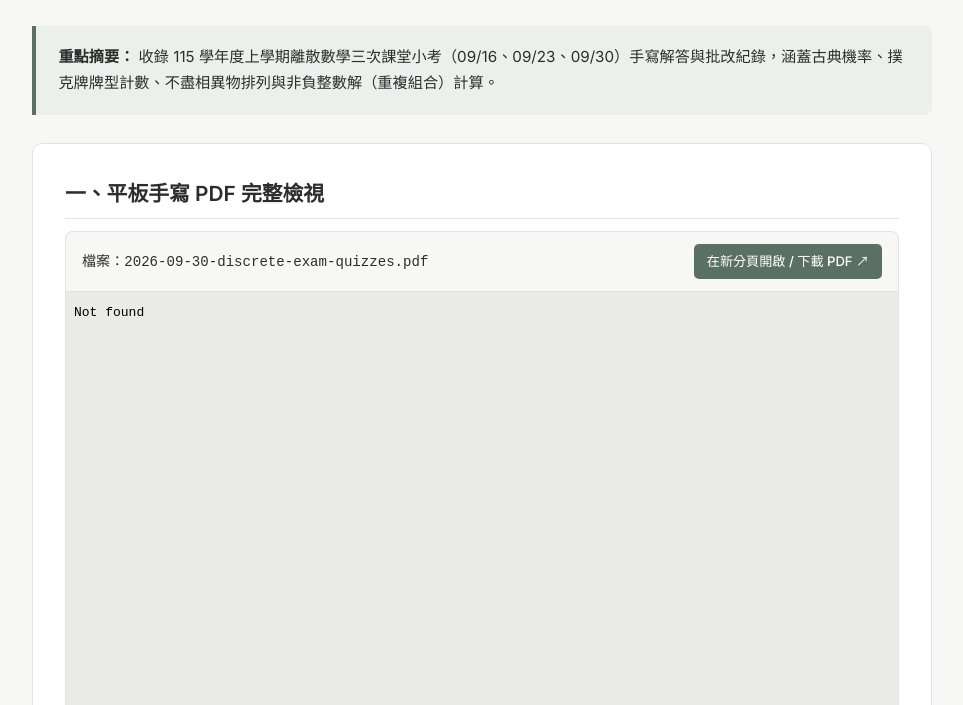
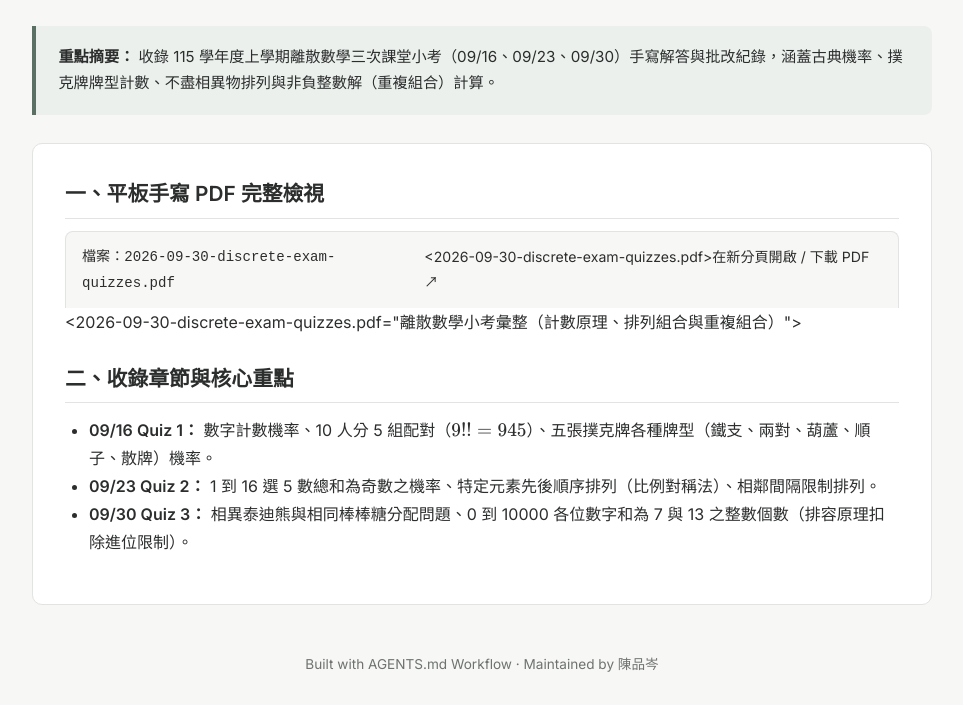
Before and after one commit to chenpincen6-dev/university-notes, a plain HTML site: page 2026-09-30-discrete-exam-quizzes.html in a window 1280 px wide. Shown: the part 247-952 px from the top of the page, without its empty margins (158-1121 px from the left). Drawn offline with nearby package versions, Linux system fonts and the light colour scheme.

Commit message:
Update 2026-09-30-discrete-exam-quizzes.html

```diff
--- a/2026-09-30-discrete-exam-quizzes.html
+++ b/2026-09-30-discrete-exam-quizzes.html
@@ -34,9 +34,9 @@
       <h2>一、平板手寫 PDF 完整檢視</h2>
       <div class="pdf-toolbar">
         <span>檔案：<code>2026-09-30-discrete-exam-quizzes.pdf</code></span>
-        <a class="pdf-btn" href="2026-09-30-discrete-exam-quizzes.pdf" target="_blank">在新分頁開啟 / 下載 PDF ↗</a>
+        <2026-09-30-discrete-exam-quizzes.pdf>在新分頁開啟 / 下載 PDF ↗</a>
       </div>
-      <iframe class="pdf-frame" src="2026-09-30-discrete-exam-quizzes.pdf" title="離散數學小考彙整（計數原理、排列組合與重複組合）"></iframe>
+      <2026-09-30-discrete-exam-quizzes.pdf="離散數學小考彙整（計數原理、排列組合與重複組合）"></iframe>
 
       <h2>二、收錄章節與核心重點</h2>
       <ul>
```
